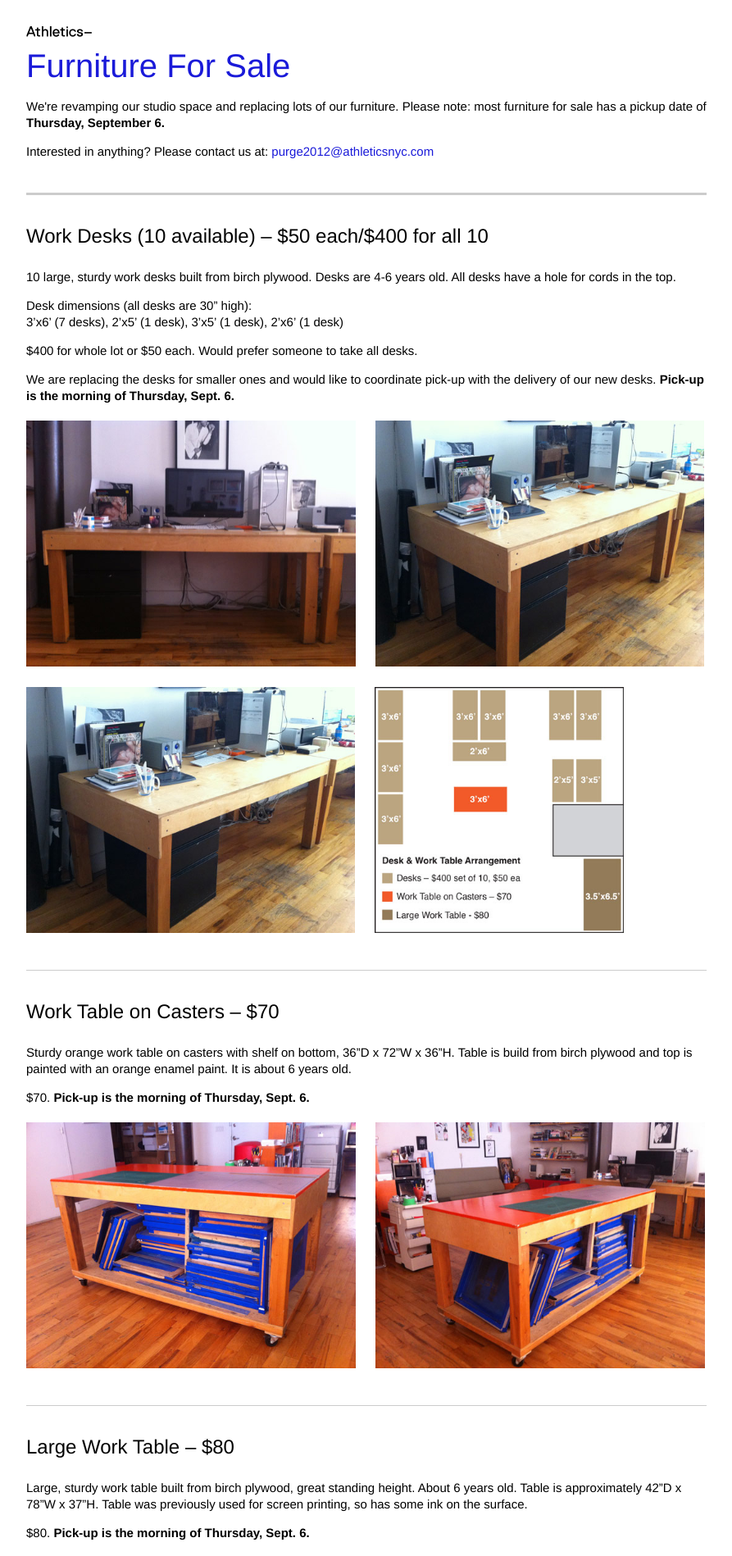
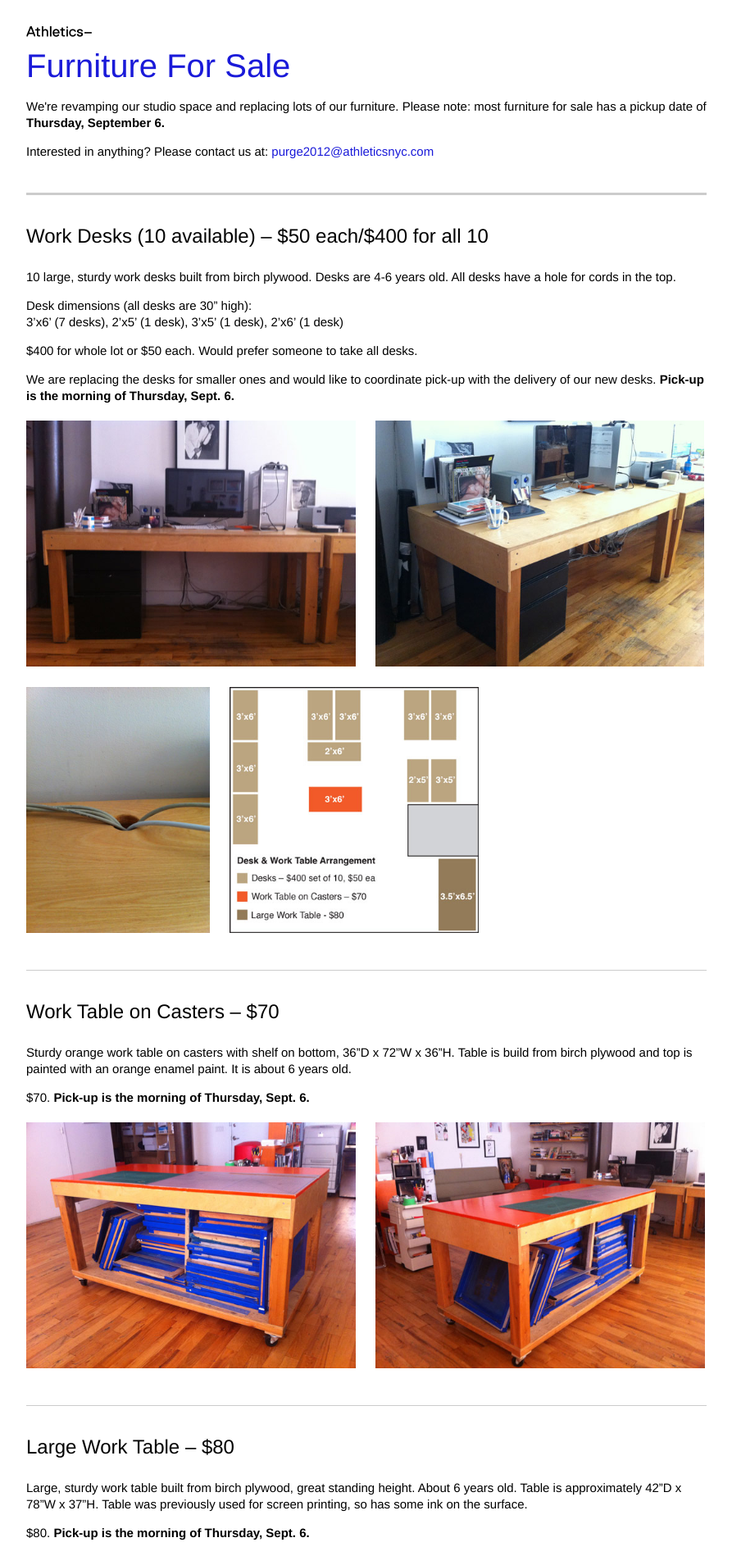
Before and after one commit to athletics/athletics.github.com, a Jekyll site: the page pages/sale.html, which Jekyll copies as it is, in a window 1280 px wide. Shown: the top 1898 px of the page at 82% size, without its empty margins (201-1094 px from the left). Built offline with Jekyll 4.4.1, drawn with Linux system fonts in a browser that asks for light colours; Markdown is read by kramdown in place of the engine named in the settings.

Commit message:
swap out desk photo

```diff
--- a/pages/sale.html
+++ b/pages/sale.html
@@ -27,7 +27,7 @@
 							<img src="../images/furniture_listings/desks2.jpg" alt="Desks">
 						</div>
 						<div class="images">
-							<img src="../images/furniture_listings/desks2.jpg" alt="Desks">
+							<img src="../images/furniture_listings/desks3.jpg" alt="Desks">
 							<img src="../images/furniture_listings/floor_plan.jpg" alt="Desks">
 						</div>
 					</li>
```
